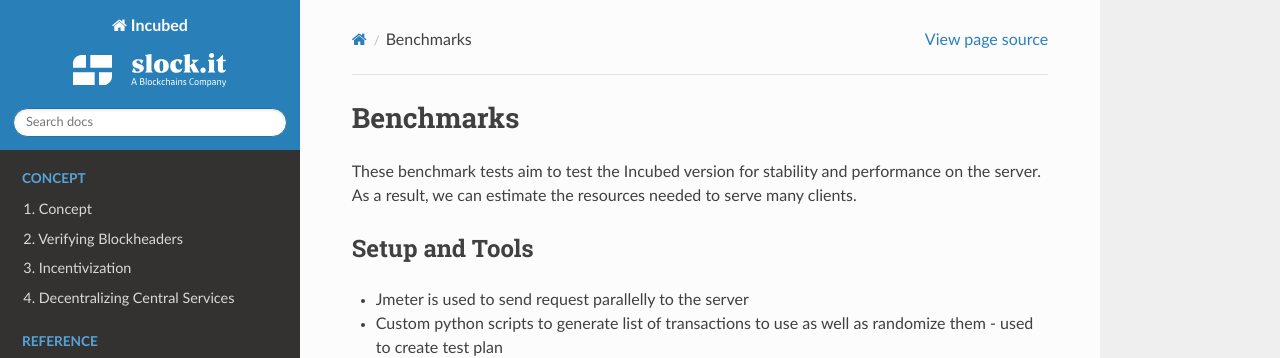
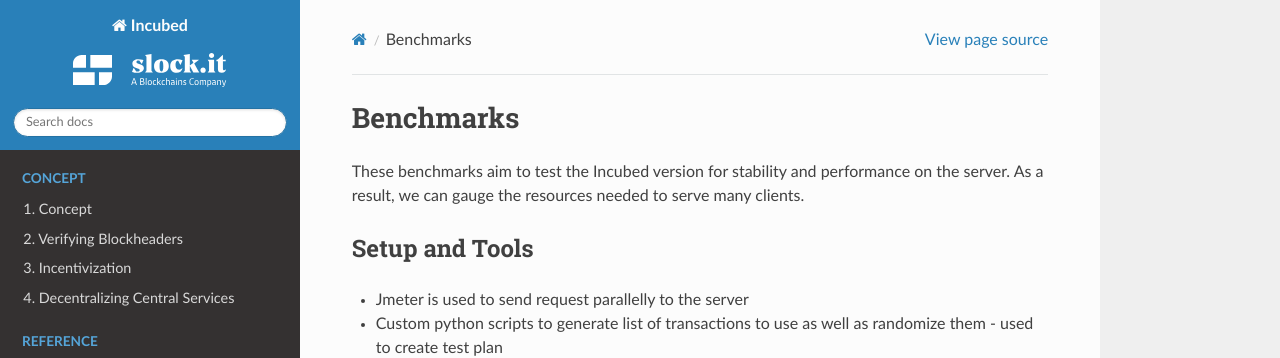
Before and after one commit to blockchainsllc/in3-docs, a Sphinx documentation site: the page built from docs/benchmarkSummary.rst, in a window 1280 px wide and 900 px high. Shown: the top 358 px of the window. Built offline with Sphinx 7.4.7 and the Read the Docs theme 2.0.0, drawn with Linux system fonts in a browser that asks for light colours; pages that are not in the unit, such as notebooks, are missing from menus.

Commit message:
Update benchmarkSummary.rst

```diff
--- a/docs/benchmarkSummary.rst
+++ b/docs/benchmarkSummary.rst
@@ -2,7 +2,7 @@
 Benchmarks
 **********
 
-These benchmark tests aim to test the Incubed version for stability and performance on the server. As a result, we can estimate the resources needed to serve many clients.
+These benchmarks aim to test the Incubed version for stability and performance on the server. As a result, we can gauge the resources needed to serve many clients.
 
 
 Setup and Tools
```
